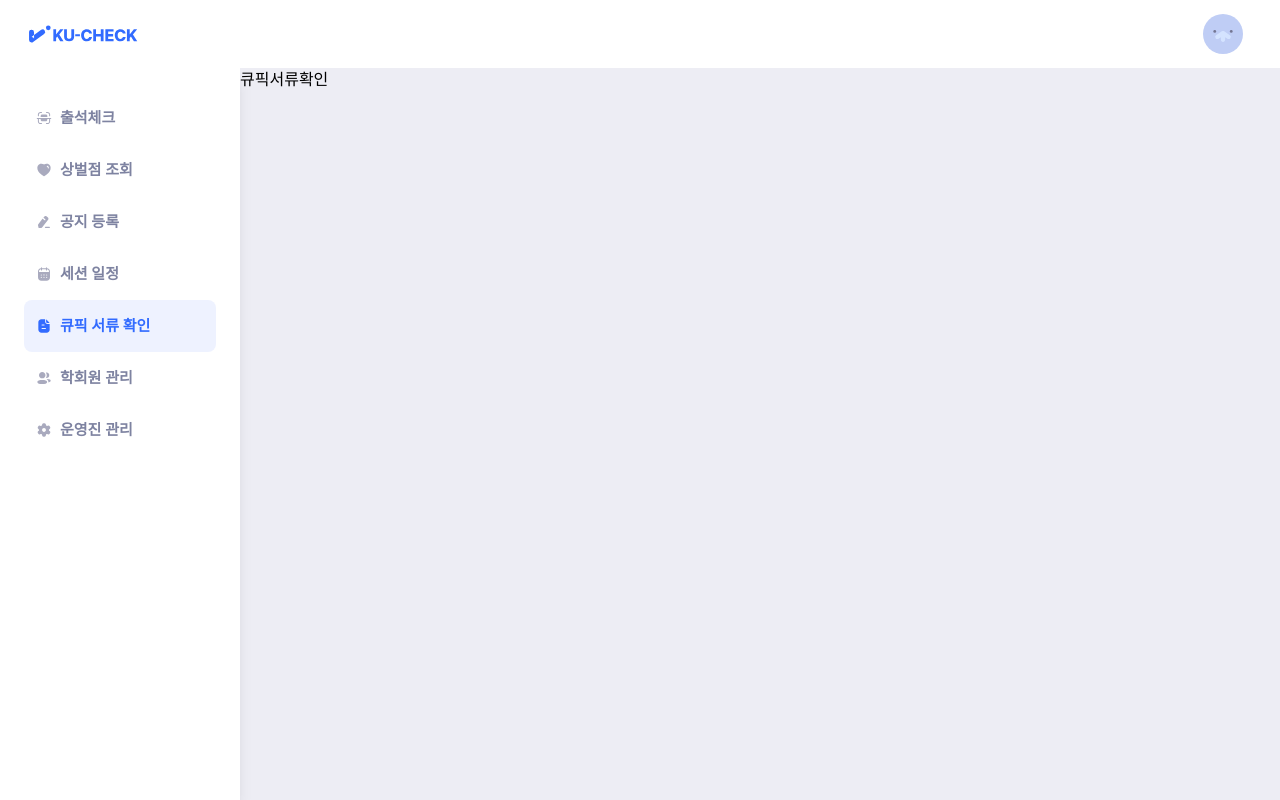
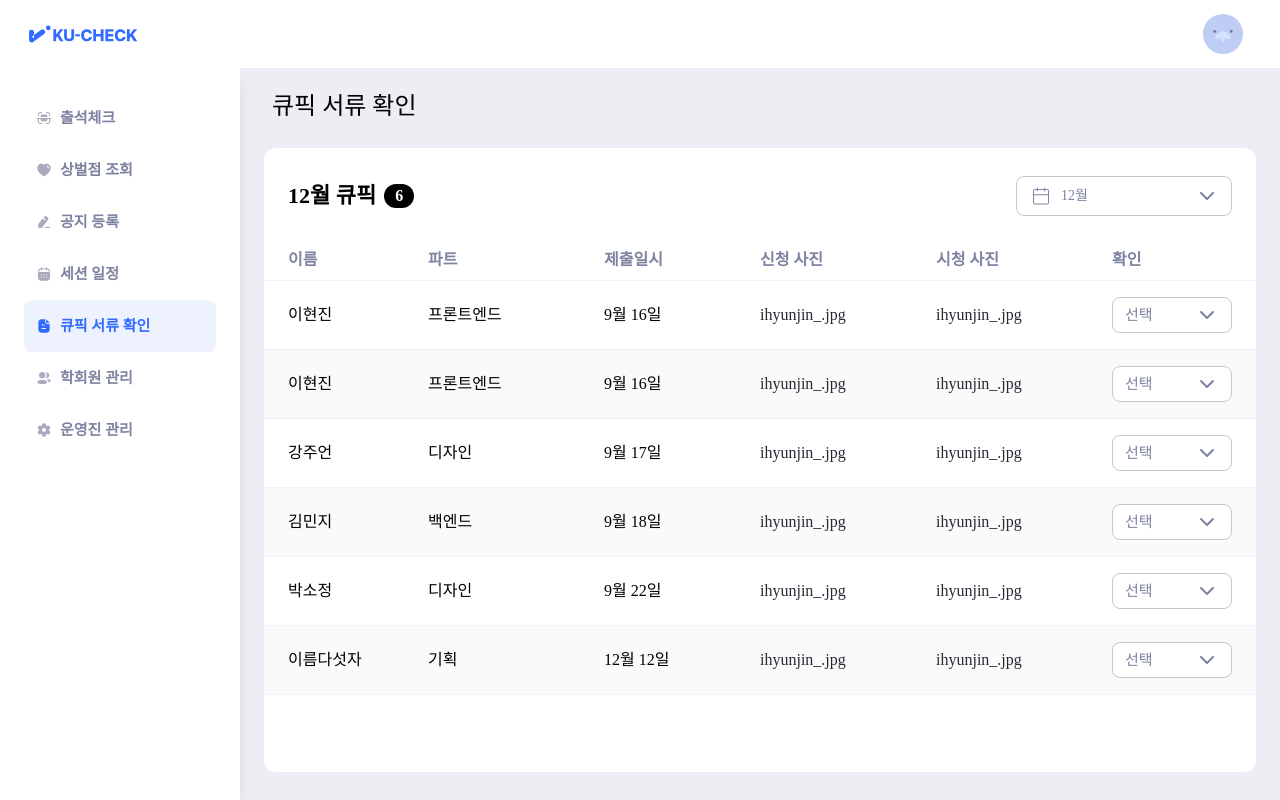
Before and after one commit to Kusitms32th-KuCheck/KuCheck-Front, a Next.js app: page /check-document in a window 1280 px wide. Built offline with nearby package versions, Linux system fonts and the light colour scheme; a web font is replaced by a local one.

Commit message:
feat(#16): 큐픽 서류 확인 퍼블리싱

```diff
--- /dev/null
+++ b/src/app/(manager)/check-document/layout.tsx
@@ -0,0 +1,3 @@
+export default function CheckDocumentLayout({ children }: { children: React.ReactNode }) {
+  return <>{children}</>
+}
--- a/src/app/(manager)/check-document/page.tsx
+++ b/src/app/(manager)/check-document/page.tsx
@@ -1,3 +1,11 @@
+import CheckTable from '@/components/manager/check-document/CheckTable'
+import { sampleCheckDocumentRecords } from '@/types/manager/check-document/mockdata'
+
 export default function CheckDocumentPage() {
-  return <div>큐픽서류확인</div>
+  return (
+    <main className="flex flex-col gap-7 p-6">
+      <p className="heading-lg-medium px-2">큐픽 서류 확인</p>
+      <CheckTable records={sampleCheckDocumentRecords} totalCount={sampleCheckDocumentRecords.length} />
+    </main>
+  )
 }
--- a/src/assets/svgComponents/manager/index.ts
+++ b/src/assets/svgComponents/manager/index.ts
@@ -2,11 +2,13 @@ export { default as AttendanceIcon } from './AttendanceIcon'
 export { default as AttendanceOnIcon } from './AttendanceOnIcon'
 export { default as CalendarIcon } from './CalendarIcon'
 export { default as CalendarOnIcon } from './CalendarOnIcon'
+export { default as CancleIcon } from './CancleIcon'
 export { default as DocumentIcon } from './DocumentIcon'
 export { default as DocumentOnIcon } from './DocumentOnIcon'
 export { default as DownIcon } from './DownIcon'
 export { default as DropLIcon } from './DropLIcon'
 export { default as DropRIcon } from './DropRIcon'
+export { default as LeftIcon } from './LeftIcon'
 export { default as LogoIcon } from './LogoIcon'
 export { default as ManagerIcon } from './ManagerIcon'
 export { default as ManagerOnIcon } from './ManagerOnIcon'
@@ -18,6 +20,7 @@ export { default as PointIcon } from './PointIcon'
 export { default as PointOnIcon } from './PointOnIcon'
 export { default as PointdownIcon } from './PointdownIcon'
 export { default as PointupIcon } from './PointupIcon'
+export { default as RightIcon } from './RightIcon'
 export { default as ScheduleIcon } from './ScheduleIcon'
 export { default as ScheduleOnIcon } from './ScheduleOnIcon'
 export { default as UpIcon } from './UpIcon'
--- /dev/null
+++ b/src/components/manager/check-document/CheckTable.tsx
@@ -0,0 +1,92 @@
+'use client'
+
+import { useEffect, useState } from 'react'
+import CheckTableHeader from './CheckTableHeader'
+import CheckTableRow from './CheckTableRow'
+import Dropdown from '../common/ManagerdropDown'
+import { CalendarIcon, CalendarOnIcon, UpIcon, DownIcon } from '@/assets/svgComponents/manager'
+import type { CheckDocumentRecord } from '@/types/manager/check-document/types'
+
+interface CheckTableProps {
+  records: CheckDocumentRecord[]
+  totalCount: number
+}
+
+export default function CheckTable({ records, totalCount }: CheckTableProps) {
+  const [selectedMonth, setSelectedMonth] = useState('12월')
+  const [showStickyHeader, setShowStickyHeader] = useState(false)
+  const gridTemplate =
+    'minmax(100px,140px) minmax(120px,641px) minmax(100px,202px) minmax(120px,227px) minmax(120px,227px) minmax(120px,1fr)'
+
+  useEffect(() => {
+    const handleScroll = () => {
+      const mainContent = document.querySelector('main')
+      if (!mainContent) return
+
+      const currentScroll = (mainContent as HTMLElement).scrollTop
+      setShowStickyHeader(currentScroll > 0 && currentScroll < 160)
+    }
+
+    const mainContent = document.querySelector('main')
+    if (mainContent) {
+      mainContent.addEventListener('scroll', handleScroll)
+      return () => mainContent.removeEventListener('scroll', handleScroll)
+    }
+  }, [])
+
+  const HeaderContent = () => (
+    <>
+      <div className="flex items-center gap-2">
+        <p className="heading-md-semibold m-0 p-0">{selectedMonth} 큐픽</p>
+        <p className="body-lg-semibold m-0 flex h-6 w-[30px] items-center justify-center rounded-full bg-black p-0 text-white">
+          {totalCount}
+        </p>
+      </div>
+    </>
+  )
+
+  return (
+    <div className="flex min-h-[calc(100vh-176px)] flex-col gap-6 rounded-[12px] bg-white pt-7 pb-6">
+      {showStickyHeader && (
+        <div
+          className="fixed top-[68px] right-0 left-[240px] z-50 flex h-[110px] items-center justify-between bg-white px-[30px] py-[24px] transition-all duration-300"
+          style={{ boxShadow: '4px 4px 13px -6px rgba(0, 0, 0, 0.1)' }}
+        >
+          <HeaderContent />
+        </div>
+      )}
+
+      <div className="flex items-center justify-between px-6">
+        <div className="flex items-center gap-2">
+          <p className="heading-md-semibold m-0 p-0">{selectedMonth} 큐픽</p>
+          <p className="body-lg-semibold m-0 flex h-6 w-[30px] items-center justify-center rounded-full bg-black p-0 text-white">
+            {totalCount}
+          </p>
+        </div>
+        <Dropdown
+          size="lg"
+          options={[
+            { label: '12월', value: '12월' },
+            { label: '11월', value: '11월' },
+            { label: '10월', value: '10월' },
+            { label: '9월', value: '9월' },
+            { label: '8월', value: '8월' },
+          ]}
+          selected={selectedMonth}
+          onChange={setSelectedMonth}
+          leftIcon={<CalendarIcon width={24} height={24} />}
+          leftIconActive={<CalendarOnIcon width={24} height={24} />}
+          rightIcon={<DownIcon width={24} height={24} />}
+          rightIconActive={<UpIcon width={24} height={24} />}
+        />
+      </div>
+
+      <div className="overflow-x-auto">
+        <CheckTableHeader gridTemplate={gridTemplate} />
+        {records.map((record, index) => (
+          <CheckTableRow key={index} record={record} isEven={index % 2 === 0} gridTemplate={gridTemplate} />
+        ))}
+      </div>
+    </div>
+  )
+}
--- /dev/null
+++ b/src/components/manager/check-document/CheckTableHeader.tsx
@@ -0,0 +1,17 @@
+const headers = ['이름', '파트', '제출일시', '신청 사진', '시청 사진', '확인']
+
+interface CheckTableHeaderProps {
+  gridTemplate: string
+}
+
+export default function CheckTableHeader({ gridTemplate }: CheckTableHeaderProps) {
+  return (
+    <div className="grid items-center border-b border-gray-100 px-6 py-2" style={{ gridTemplateColumns: gridTemplate }}>
+      {headers.map((header, index) => (
+        <p key={index} className="body-lg-semibold text-gray-500">
+          {header}
+        </p>
+      ))}
+    </div>
+  )
+}
--- /dev/null
+++ b/src/components/manager/check-document/CheckTableRow.tsx
@@ -0,0 +1,84 @@
+'use client'
+import { useState } from 'react'
+import Dropdown from '../common/ManagerdropDown'
+import { UpIcon, DownIcon } from '@/assets/svgComponents/manager'
+import ImageModal from '../modal/imageModal'
+import type { CheckDocumentRecord } from '@/types/manager/check-document/types'
+
+interface AbsenceTableRowProps {
+  record: CheckDocumentRecord
+  isEven: boolean
+  gridTemplate?: string
+}
+
+const ATTENDANCE_SCORE_OPTIONS = [
+  { label: '승인', value: 'approved', displayValue: '승인' },
+  { label: '미승인', value: 'rejected', displayValue: '미승인' },
+]
+
+export default function AbsenceTableRow({ record, isEven, gridTemplate }: AbsenceTableRowProps) {
+  const [selectedScore, setSelectedScore] = useState('')
+  const [modalOpen, setModalOpen] = useState(false)
+  const [modalIndex, setModalIndex] = useState(0)
+
+  const cellData = [record.name, record.part, record.sessionDate, record.applicationImage, record.viewingImage]
+
+  const toImageUrl = (val: string, seed = 100) => {
+    if (!val) return `/png/mock-image-${seed}.png`
+    if (val.startsWith('http')) return val
+    if (val.startsWith('/')) return val
+    return `/png/mock-image-${seed}.png`
+  }
+
+  return (
+    <>
+      <div
+        className={`body-lg-regular grid items-center border-b border-gray-100 px-6 ${
+          isEven ? 'bg-white' : 'bg-background1'
+        }`}
+        style={{ gridTemplateColumns: gridTemplate }}
+      >
+        {cellData.map((data, index) => {
+          if (index === 3 || index === 4) {
+            const openIndex = index === 3 ? 0 : 1
+            return (
+              <button
+                key={index}
+                type="button"
+                onClick={() => {
+                  setModalIndex(openIndex)
+                  setModalOpen(true)
+                }}
+                className="body-lg-regular py-[22px] text-start whitespace-nowrap text-gray-800 hover:underline"
+              >
+                {data}
+              </button>
+            )
+          }
+
+          return <p key={index}>{data}</p>
+        })}
+
+        <div className="flex items-center justify-between">
+          <Dropdown
+            options={ATTENDANCE_SCORE_OPTIONS}
+            selected={selectedScore}
+            onChange={setSelectedScore}
+            rightIcon={<DownIcon width={24} height={24} />}
+            rightIconActive={<UpIcon width={24} height={24} />}
+            showValueInsteadOfLabel={true}
+          />
+        </div>
+      </div>
+      {modalOpen && (
+        <ImageModal
+          titles={['신청 사진', '시청 사진']}
+          images={[toImageUrl(record.applicationImage, 1), toImageUrl(record.viewingImage, 2)]}
+          footerText={`${record.name}  ${record.sessionDate}`}
+          initialIndex={modalIndex}
+          onClose={() => setModalOpen(false)}
+        />
+      )}
+    </>
+  )
+}
--- /dev/null
+++ b/src/types/manager/check-document/mockdata.ts
@@ -0,0 +1,52 @@
+import type { CheckDocumentRecord } from './types'
+
+export const sampleCheckDocumentRecords: CheckDocumentRecord[] = [
+  {
+    name: '이현진',
+    part: '프론트엔드',
+    sessionDate: '9월 16일',
+    applicationImage: 'ihyunjin_.jpg',
+    viewingImage: 'ihyunjin_.jpg',
+    documentStatus: '이현진_증빙.pdf',
+  },
+  {
+    name: '이현진',
+    part: '프론트엔드',
+    sessionDate: '9월 16일',
+    applicationImage: 'ihyunjin_.jpg',
+    viewingImage: 'ihyunjin_.jpg',
+    documentStatus: '이현진_증빙.pdf',
+  },
+  {
+    name: '강주언',
+    part: '디자인',
+    sessionDate: '9월 17일',
+    applicationImage: 'ihyunjin_.jpg',
+    viewingImage: 'ihyunjin_.jpg',
+    documentStatus: '강주언_증빙.pdf',
+  },
+  {
+    name: '김민지',
+    part: '백엔드',
+    sessionDate: '9월 18일',
+    applicationImage: 'ihyunjin_.jpg',
+    viewingImage: 'ihyunjin_.jpg',
+    documentStatus: '김민지_증빙.pdf',
+  },
+  {
+    name: '박소정',
+    part: '디자인',
+    sessionDate: '9월 22일',
+    applicationImage: 'ihyunjin_.jpg',
+    viewingImage: 'ihyunjin_.jpg',
+    documentStatus: '박소정_증빙.pdf',
+  },
+  {
+    name: '이름다섯자',
+    part: '기획',
+    sessionDate: '12월 12일',
+    applicationImage: 'ihyunjin_.jpg',
+    viewingImage: 'ihyunjin_.jpg',
+    documentStatus: '이름다섯자_증빙.pdf',
+  },
+]
--- /dev/null
+++ b/src/types/manager/check-document/types.ts
@@ -0,0 +1,18 @@
+export interface CheckDocumentRecord {
+  name: string
+  part: string
+  sessionDate: string
+  applicationImage: string
+  viewingImage: string
+  documentStatus?: string
+}
+
+export interface ImageModalProps {
+  title?: string
+  titles?: string[]
+  images: string[]
+  footerText?: string
+  initialIndex?: number
+  onClose?: () => void
+  customClassName?: string
+}
```
